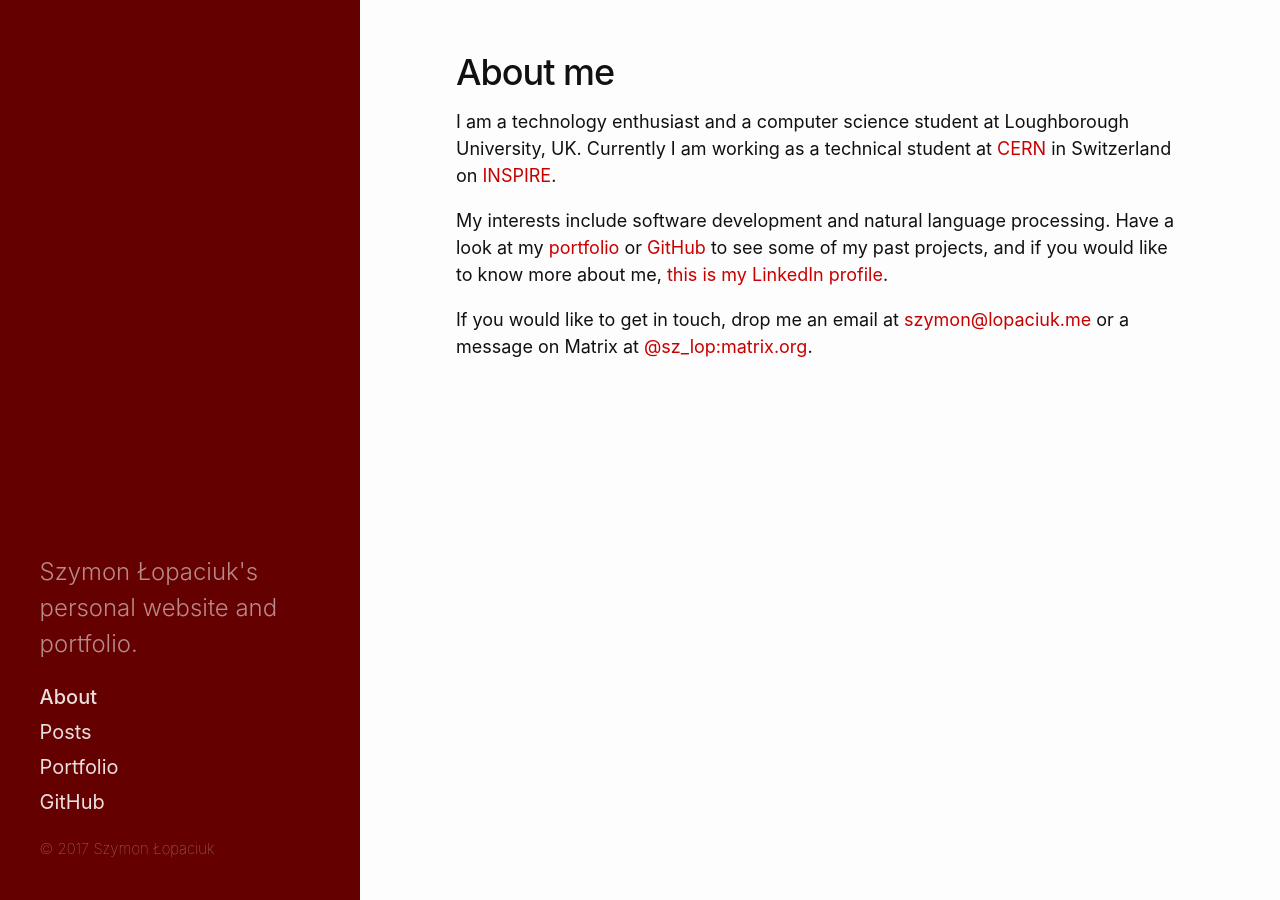
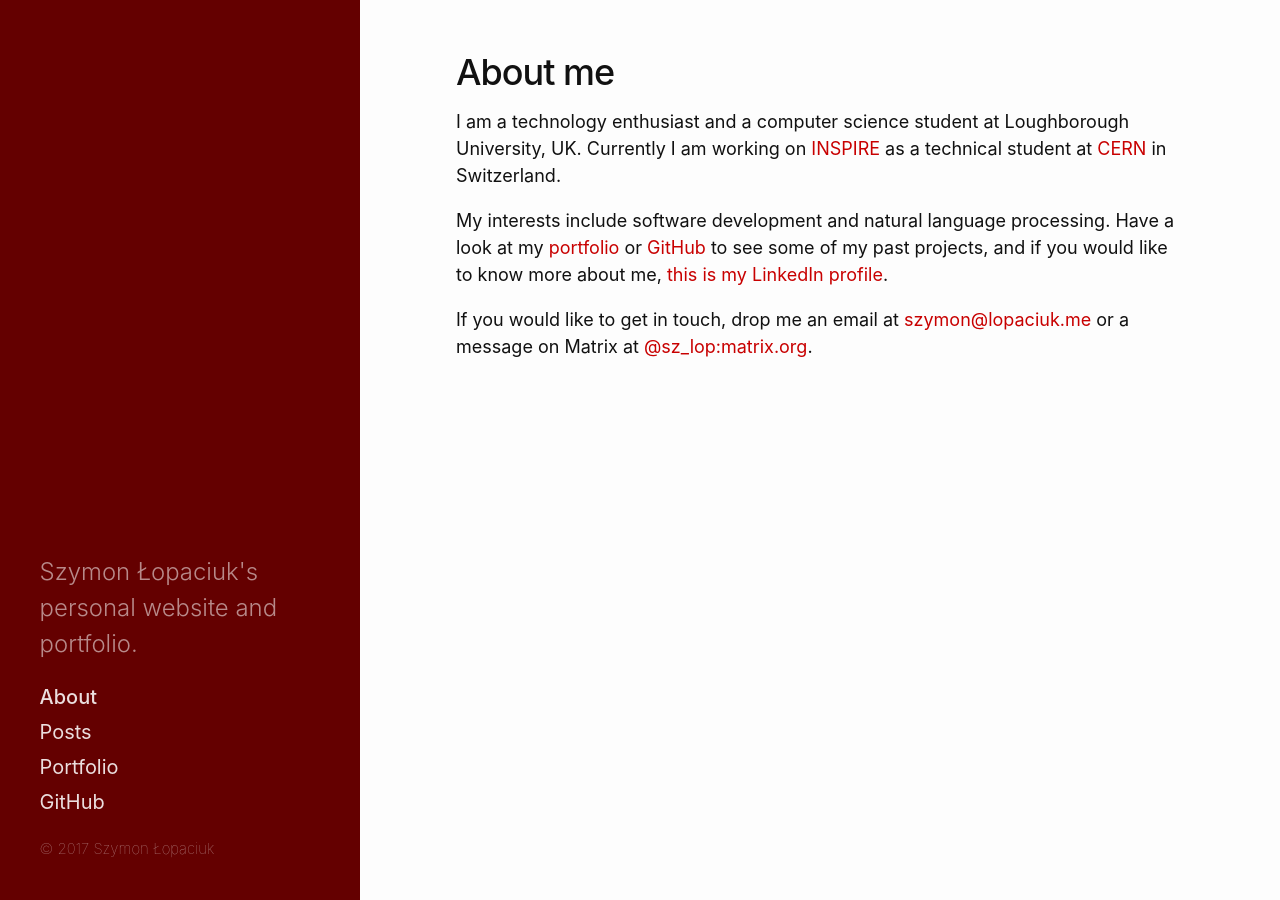
Before and after one commit to szymonlopaciuk/szymonlopaciuk.github.io, a Jekyll site: the page built from index.md, in a window 1280 px wide. Built offline with Jekyll 4.4.1, drawn with Linux system fonts in a browser that asks for light colours.

Commit message:
fix style

```diff
--- a/index.md
+++ b/index.md
@@ -4,7 +4,7 @@ title: About me
 permalink: /index.html
 ---
 
-I am a technology enthusiast and a computer science student at Loughborough University, UK. Currently I am working as a technical student at [CERN](https://phonebook.cern.ch/phonebook/#personDetails/?id=822724) in Switzerland on [INSPIRE](https://inspirehep.net).
+I am a technology enthusiast and a computer science student at Loughborough University, UK. Currently I am working on [INSPIRE](https://inspirehep.net) as a technical student at [CERN](https://phonebook.cern.ch/phonebook/#personDetails/?id=822724) in Switzerland.
 
 My interests include software development and natural language processing. Have a look at my [portfolio](/portfolio.html) or [GitHub](https://github.com/szymonlopaciuk) to see some of my past projects, and if you would like to know more about me, [this is my LinkedIn profile](https://www.linkedin.com/in/szymonlopaciuk/).
 
```
